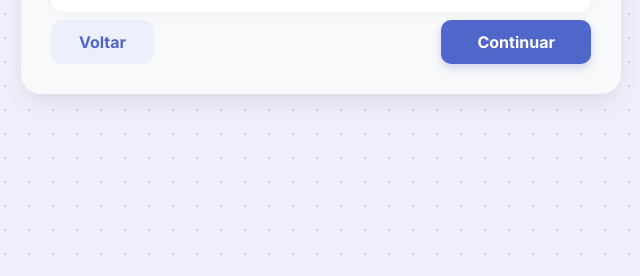
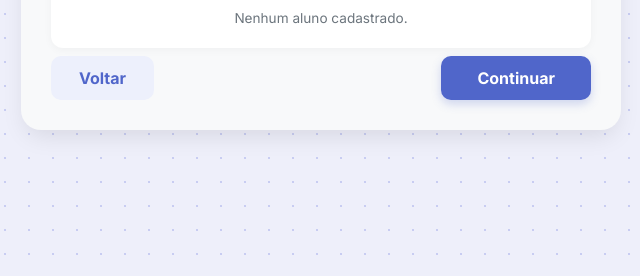
Before and after one commit to nicole-rcosta/tcc_snec, a Flask app: page /teacher/class_info/1 in a window 1280 px wide. Shown: the part 454-730 px from the top of the page, without its empty margins (319-959 px from the left). Run offline with Flask 3, Linux system fonts and the light colour scheme; tables that the repository leaves empty hold one stand-in row (values such as "Sample post").

Commit message:
Feat: Corrige erros e começa lógica para tratar a quantidade de alunos.

```diff
--- a/app.py
+++ b/app.py
@@ -354,7 +354,6 @@ def pagina_prof_selecionar_sala():
 def pagina_prof_registro(id_turma):
     qnt_alunos = buscar_qntd_alunos(id_turma)
     alunos = buscar_alunos(id_turma)
-    print(alunos)
     if alunos.get("sucesso"):
         return render_template("teacher/teacher_attendance_record.html", id_turma=id_turma, qnt_alunos=qnt_alunos, alunos=alunos.get("alunos"))
     else:
--- a/static/js/modal_teacher_confirm.js
+++ b/static/js/modal_teacher_confirm.js
@@ -41,6 +41,9 @@ document.addEventListener('DOMContentLoaded', () => {
 
         // Pega a quantidade de alunos digitada
         const qtdAlunos = document.querySelector('#students-count').value;
+        if (qtdAlunos === '') {
+            qtdAlunos = 0;
+        }
         modalQtdAlunos.textContent = qtdAlunos;
 
         // Limpa a lista do modal antes de preencher
@@ -50,7 +53,7 @@ document.addEventListener('DOMContentLoaded', () => {
         const checkboxesMarcados = document.querySelectorAll('.activities__table-cell--check input[type="checkbox"]:checked');
 
         if (checkboxesMarcados.length === 0) {
-            modalListaAlunos.innerHTML = '<li>Nenhum aluno de contraturno selecionado.</li>';
+            modalListaAlunos.innerHTML = '<li style="color:var(--text-secondary); text-align: center;">Nenhum aluno de contraturno selecionado.</li>';
         } else {
             checkboxesMarcados.forEach(checkbox => {
                 // Sobe até a linha (tr) correspondente ao checkbox
--- a/templates/teacher/teacher_attendance_record.html
+++ b/templates/teacher/teacher_attendance_record.html
@@ -28,7 +28,7 @@
 
       <div class="activities__field--students">
         <label class="activities__label--students" for="students-count">Quantos alunos vieram hoje?</label>
-        <input type="number" id="students-count" class="activities__input--students" value="{{ qnt_alunos }}" max="{{ qnt_alunos }}">
+        <input type="number" id="students-count" class="activities__input--students" value="{{ qnt_alunos.quantidade_alunos }}" max="{{ qnt_alunos.quantidade_alunos }}">
       </div>
 
       <hr class="divider">
@@ -66,10 +66,17 @@
                 </tr>
               {% endfor %}
             </tbody>
+            {% if erro %}
+            <tfoot>
+              <tr class="activities__table-row">
+                <td colspan="6" style="color:var(--text-secondary); text-align: center;">{{ erro }}</td>
+              </tr>
+            </tfoot>
+            {% endif %}
+
           </table>
         </div>
       </section>
-
 
       <div class="activities__actions">
         <a href="/teacher"><button class="activities__button--back" type="button">Voltar</button></a>
```
